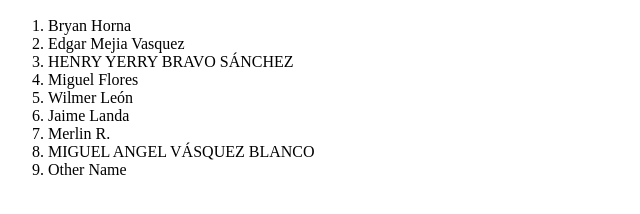
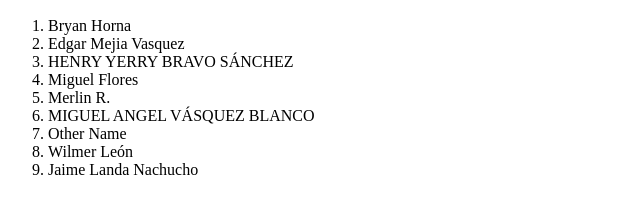
Before and after one commit to dtsmine/tmp_oneflow, a plain HTML site: page index.html in a window 1280 px wide. Shown: the part 136-350 px from the top of the page, without its empty margins (0-640 px from the left). Drawn offline with Linux system fonts and the light colour scheme.

Commit message:
refactor(landing): adding lastname

```diff
--- a/index.html
+++ b/index.html
@@ -15,11 +15,11 @@
         <li>Edgar Mejia Vasquez</li>
         <li>HENRY YERRY BRAVO SÁNCHEZ</li>
         <li>Miguel Flores</li>
-        <li>Wilmer León</li>
-        <li>Jaime Landa</li>
         <li>Merlin R.</li>
         <li>MIGUEL ANGEL VÁSQUEZ BLANCO</li>
         <li>Other Name</li>
+        <li>Wilmer León</li>
+        <li>Jaime Landa Nachucho</li>
       </ol>
     </div>
   </body>
```
